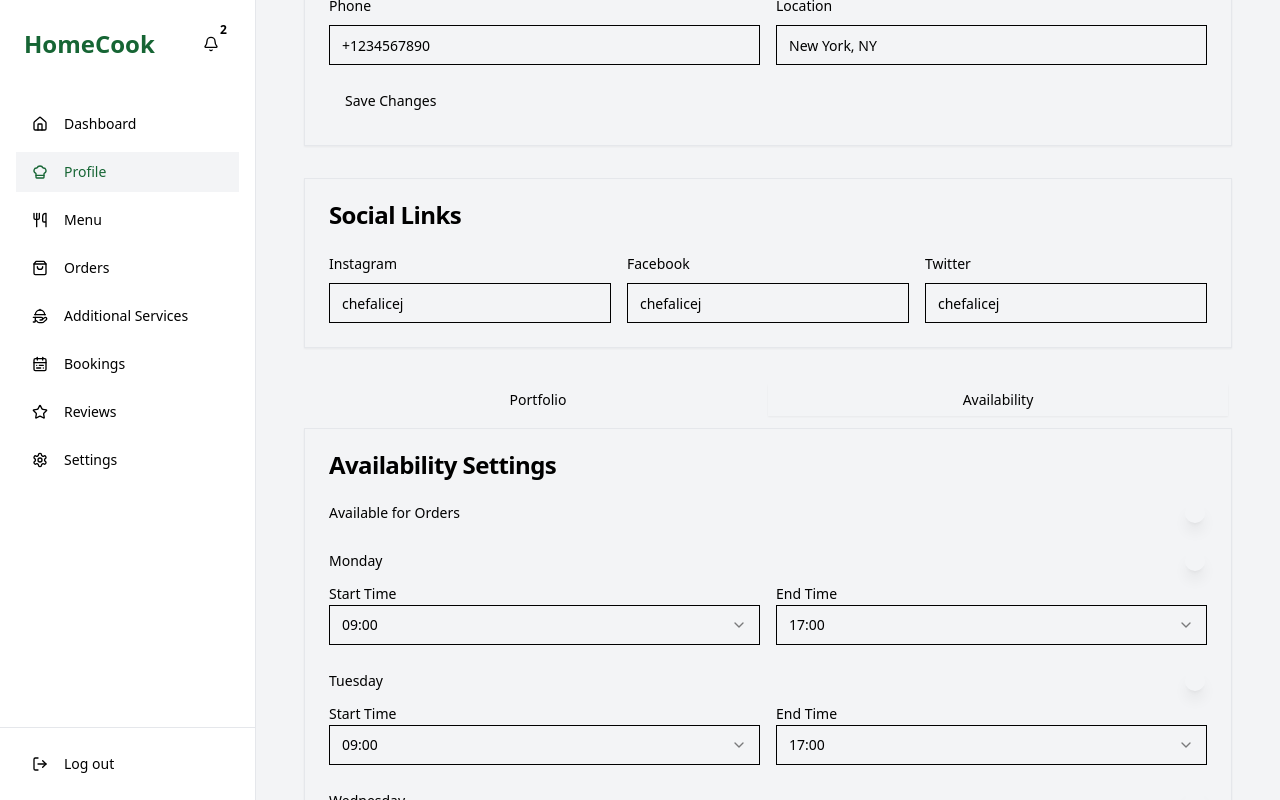
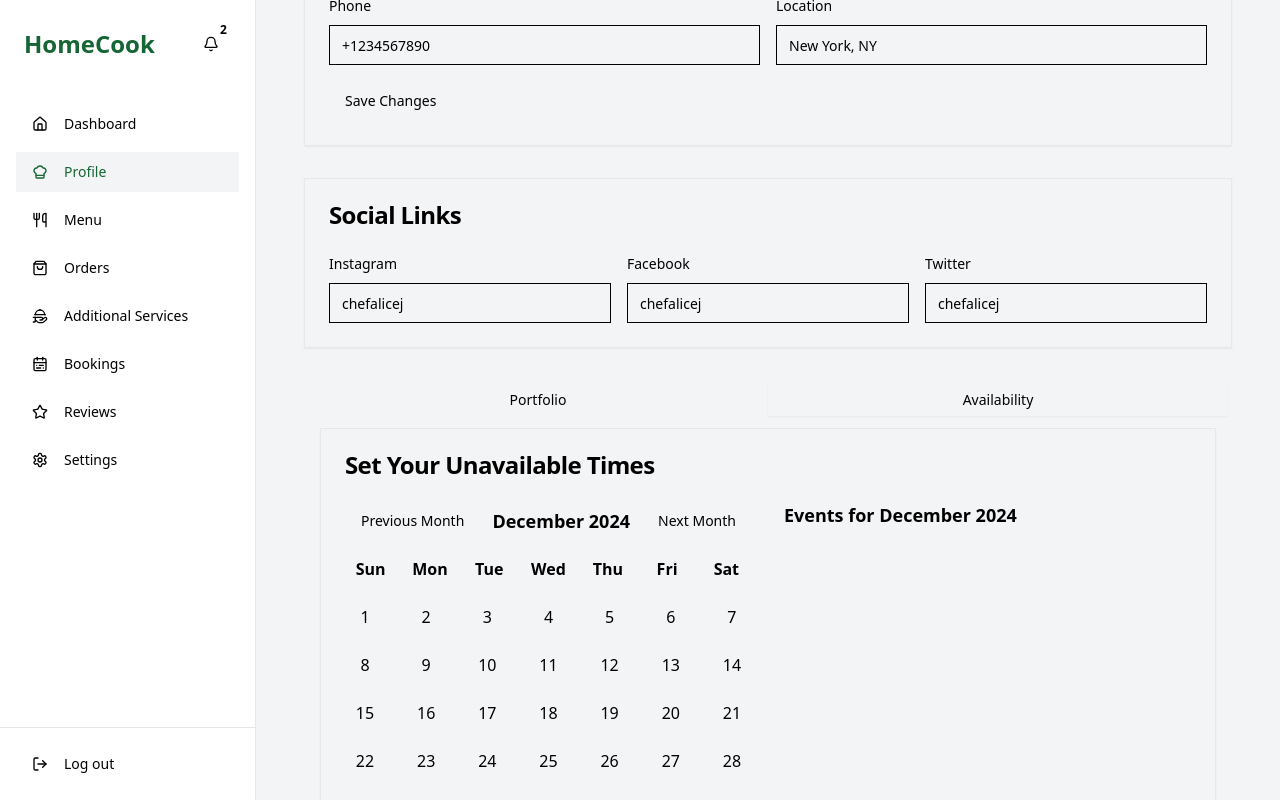
Before and after one commit to Askarov5/homecook, a Next.js app: page /dashboard/profile in a window 1280 px wide. Both pictures are taken after a click on the tab "Availability". Shown: the part 72-872 px from the top of the page. Built offline with nearby package versions, Linux system fonts and the light colour scheme.

Commit message:
update availability

```diff
--- a/app/dashboard/components/AvailabilitySettings.tsx
+++ b/app/dashboard/components/AvailabilitySettings.tsx
@@ -1,103 +1,315 @@
-import { useState } from 'react'
+"use client"
+
+import React, { useState, useEffect } from 'react'
+import { format, addDays, startOfMonth, endOfMonth, eachDayOfInterval, isSameDay, isSameMonth, parseISO } from 'date-fns'
+import { Card, CardContent, CardHeader, CardTitle } from "@/components/ui/card"
 import { Button } from "@/components/ui/button"
-import { Card, CardContent, CardHeader, CardTitle } from "@/components/ui/card"
+import { Input } from "@/components/ui/input"
 import { Label } from "@/components/ui/label"
-import { Switch } from "@/components/ui/switch"
+import { Textarea } from "@/components/ui/textarea"
+import { cn } from "@/lib/utils"
+import { Dialog, DialogContent, DialogHeader, DialogTitle, DialogFooter } from "@/components/ui/dialog"
 import { Select, SelectContent, SelectItem, SelectTrigger, SelectValue } from "@/components/ui/select"
 
-const daysOfWeek = ['Monday', 'Tuesday', 'Wednesday', 'Thursday', 'Friday', 'Saturday', 'Sunday']
+type ServiceType = 'inHomeCooking' | 'privateEvents' | 'cookingLessons' | 'dietaryPlanning' | 'groceryShopping' | 'catering';
+
+interface Event {
+  id: string;
+  title: string;
+  start: string;
+  end: string;
+  serviceType: ServiceType;
+  address: string;
+}
+
+interface DayEvents {
+  date: Date;
+  events: Event[];
+}
+
+const serviceTypeColors: Record<ServiceType, string> = {
+  inHomeCooking: 'bg-red-200',
+  privateEvents: 'bg-blue-200',
+  cookingLessons: 'bg-green-200',
+  dietaryPlanning: 'bg-yellow-200',
+  groceryShopping: 'bg-purple-200',
+  catering: 'bg-pink-200',
+};
 
 export function AvailabilitySettings() {
-  const [availability, setAvailability] = useState({
-    isAvailable: true,
-    days: daysOfWeek.reduce((acc, day) => ({ ...acc, [day]: true }), {}),
-    times: daysOfWeek.reduce((acc, day) => ({ ...acc, [day]: { start: '09:00', end: '17:00' } }), {}),
-  })
+  const [selectedMonth, setSelectedMonth] = useState<Date>(new Date());
+  const [events, setEvents] = useState<DayEvents[]>([]);
+  const [selectedDay, setSelectedDay] = useState<Date | null>(null);
+  const [isEventDialogOpen, setIsEventDialogOpen] = useState(false);
+  const [currentEvent, setCurrentEvent] = useState<Event>({ id: '', title: '', start: '', end: '', serviceType: 'inHomeCooking', address: '' });
+  const [isEditing, setIsEditing] = useState(false);
 
-  const handleAvailabilityToggle = () => {
-    setAvailability(prev => ({ ...prev, isAvailable: !prev.isAvailable }))
+  const handleDayClick = (day: Date) => {
+    setSelectedDay(day);
+  };
+
+  const handleAddOrUpdateEvent = () => {
+    if (selectedDay) {
+      const updatedEvents = isEditing
+        ? events.map(e =>
+            isSameDay(e.date, selectedDay)
+              ? { ...e, events: e.events.map(ev => ev.id === currentEvent.id ? currentEvent : ev) }
+              : e
+          )
+        : events.map(e =>
+            isSameDay(e.date, selectedDay)
+              ? { ...e, events: [...e.events, { ...currentEvent, id: Date.now().toString() }] }
+              : e
+          );
+
+      if (!events.some(e => isSameDay(e.date, selectedDay))) {
+        updatedEvents.push({ date: selectedDay, events: [{ ...currentEvent, id: Date.now().toString() }] });
       }
 
-  const handleDayToggle = (day: string) => {
-    setAvailability(prev => ({
-      ...prev,
-      days: { ...prev.days, [day]: !prev.days[day] },
-    }))
+      setEvents(updatedEvents);
+      setIsEventDialogOpen(false);
+      setCurrentEvent({ id: '', title: '', start: '', end: '', serviceType: 'inHomeCooking', address: '' });
+      setIsEditing(false);
     }
+  };
 
-  const handleTimeChange = (day: string, period: 'start' | 'end', value: string) => {
-    setAvailability(prev => ({
-      ...prev,
-      times: { ...prev.times, [day]: { ...prev.times[day], [period]: value } },
-    }))
+  const handleEditEvent = (event: Event) => {
+    setCurrentEvent(event);
+    setIsEditing(true);
+    setIsEventDialogOpen(true);
+  };
+
+  const handleRemoveEvent = (eventId: string) => {
+    if (selectedDay) {
+      const updatedEvents = events.map(e =>
+        isSameDay(e.date, selectedDay)
+          ? { ...e, events: e.events.filter(event => event.id !== eventId) }
+          : e
+      );
+      setEvents(updatedEvents);
     }
+  };
+
+  const isDayUnavailable = (day: Date) => {
+    return events.some(e => isSameDay(e.date, day) && e.events.length > 0);
+  };
+
+  const getEventColor = (day: Date) => {
+    const dayEvents = events.find(e => isSameDay(e.date, day))?.events;
+    if (dayEvents && dayEvents.length > 0) {
+      return serviceTypeColors[dayEvents[0].serviceType];
+    }
+    return '';
+  };
+
+  const renderCalendar = () => {
+    const monthStart = startOfMonth(selectedMonth);
+    const monthEnd = endOfMonth(monthStart);
+    const startDate = addDays(monthStart, -monthStart.getDay());
+    const endDate = addDays(monthEnd, 6 - monthEnd.getDay());
+
+    const dateFormat = "d";
+    const rows = [];
+
+    let days = [];
+    let day = startDate;
+    let formattedDate = "";
+
+    while (day <= endDate) {
+      for (let i = 0; i < 7; i++) {
+        formattedDate = format(day, dateFormat);
+        const cloneDay = day;
+        days.push(
+          <div
+            className={cn(
+              "h-10 w-10 flex items-center justify-center rounded-full cursor-pointer",
+              !isSameMonth(day, monthStart) && "text-gray-400",
+              selectedDay && isSameDay(day, selectedDay) && "bg-blue-500 text-white",
+              isDayUnavailable(day) && getEventColor(day)
+            )}
+            key={day.toString()}
+            onClick={() => handleDayClick(cloneDay)}
+          >
+            {formattedDate}
+          </div>
+        );
+        day = addDays(day, 1);
+      }
+      rows.push(
+        <div className="flex justify-between mt-2" key={day.toString()}>
+          {days}
+        </div>
+      );
+      days = [];
+    }
+    return <div className="mt-4">{rows}</div>;
+  };
+
+  const renderMonthlyEventList = () => {
+    const monthEvents = events.filter(e => isSameMonth(e.date, selectedMonth));
+    return (
+      <div className="space-y-4">
+        <h3 className="text-lg font-semibold">Events for {format(selectedMonth, 'MMMM yyyy')}</h3>
+        {monthEvents.map((dayEvent) => (
+          <div key={dayEvent.date.toString()}>
+            <h4 className="font-semibold">{format(dayEvent.date, 'MMMM d, yyyy')}</h4>
+            {dayEvent.events.map((event) => (
+              <div key={event.id} className={cn("p-2 rounded mt-2", serviceTypeColors[event.serviceType])}>
+                <p className="font-semibold">{event.title}</p>
+                <p className="text-sm">{event.start} - {event.end}</p>
+                <p className="text-sm">{event.serviceType}</p>
+                <p className="text-sm">{event.address}</p>
+              </div>
+            ))}
+          </div>
+        ))}
+      </div>
+    );
+  };
 
   return (
+    <Card className="w-full max-w-4xl mx-auto">
+      <CardHeader>
+        <CardTitle>Set Your Unavailable Times</CardTitle>
+      </CardHeader>
+      <CardContent>
+        <div className="flex flex-col md:flex-row gap-8">
+          <div className="flex-1">
+            <div className="flex justify-between items-center mb-4">
+              <Button onClick={() => setSelectedMonth(addDays(selectedMonth, -30))}>Previous Month</Button>
+              <h2 className="text-lg font-semibold">{format(selectedMonth, 'MMMM yyyy')}</h2>
+              <Button onClick={() => setSelectedMonth(addDays(selectedMonth, 30))}>Next Month</Button>
+            </div>
+            <div className="grid grid-cols-7 gap-2 text-center">
+              {['Sun', 'Mon', 'Tue', 'Wed', 'Thu', 'Fri', 'Sat'].map(day => (
+                <div key={day} className="font-semibold">{day}</div>
+              ))}
+            </div>
+            {renderCalendar()}
+          </div>
+          <div className="flex-1">
+            {selectedDay ? (
               <Card>
                 <CardHeader>
-        <CardTitle>Availability Settings</CardTitle>
+                  <CardTitle>{format(selectedDay, 'MMMM d, yyyy')}</CardTitle>
                 </CardHeader>
                 <CardContent>
-        <div className="space-y-6">
-          <div className="flex items-center justify-between">
-            <Label htmlFor="availability-toggle">Available for Orders</Label>
-            <Switch
-              id="availability-toggle"
-              checked={availability.isAvailable}
-              onCheckedChange={handleAvailabilityToggle}
+                  <div className="space-y-4">
+                    <Button onClick={() => {
+                      setIsEditing(false);
+                      setCurrentEvent({ id: '', title: '', start: '', end: '', serviceType: 'inHomeCooking', address: '' });
+                      setIsEventDialogOpen(true);
+                    }}>
+                      Add Unavailable Time
+                    </Button>
+                    {events.find(e => isSameDay(e.date, selectedDay))?.events.map((event) => (
+                      <div key={event.id} className={cn("flex items-center justify-between p-2 rounded", serviceTypeColors[event.serviceType])}>
+                        <div>
+                          <p className="font-semibold">{event.title}</p>
+                          <p className="text-sm">{event.start} - {event.end}</p>
+                          <p className="text-sm">{event.serviceType}</p>
+                          <p className="text-sm">{event.address}</p>
+                        </div>
+                        <div>
+                          <Button variant="outline" size="sm" onClick={() => handleEditEvent(event)} className="mr-2">
+                            Edit
+                          </Button>
+                          <Button variant="destructive" size="sm" onClick={() => handleRemoveEvent(event.id)}>
+                            Remove
+                          </Button>
+                        </div>
+                      </div>
+                    ))}
+                  </div>
+                </CardContent>
+              </Card>
+            ) : (
+              renderMonthlyEventList()
+            )}
+          </div>
+        </div>
+      </CardContent>
+      <Dialog open={isEventDialogOpen} onOpenChange={setIsEventDialogOpen}>
+        <DialogContent>
+          <DialogHeader>
+            <DialogTitle>{isEditing ? 'Edit Unavailable Time' : 'Add Unavailable Time'}</DialogTitle>
+          </DialogHeader>
+          <div className="grid gap-4 py-4">
+            <div className="grid grid-cols-4 items-center gap-4">
+              <Label htmlFor="title" className="text-right">
+                Title
+              </Label>
+              <Input
+                id="title"
+                value={currentEvent.title}
+                onChange={(e) => setCurrentEvent({ ...currentEvent, title: e.target.value })}
+                className="col-span-3"
               />
             </div>
-          {daysOfWeek.map(day => (
-            <div key={day} className="space-y-2">
-              <div className="flex items-center justify-between">
-                <Label htmlFor={`${day}-toggle`}>{day}</Label>
-                <Switch
-                  id={`${day}-toggle`}
-                  checked={availability.days[day]}
-                  onCheckedChange={() => handleDayToggle(day)}
+            <div className="grid grid-cols-4 items-center gap-4">
+              <Label htmlFor="start" className="text-right">
+                Start Time
+              </Label>
+              <Input
+                id="start"
+                type="time"
+                value={currentEvent.start}
+                onChange={(e) => setCurrentEvent({ ...currentEvent, start: e.target.value })}
+                className="col-span-3"
               />
             </div>
-              {availability.days[day] && (
-                <div className="flex space-x-4">
-                  <div className="flex-1">
-                    <Label htmlFor={`${day}-start`}>Start Time</Label>
+            <div className="grid grid-cols-4 items-center gap-4">
+              <Label htmlFor="end" className="text-right">
+                End Time
+              </Label>
+              <Input
+                id="end"
+                type="time"
+                value={currentEvent.end}
+                onChange={(e) => setCurrentEvent({ ...currentEvent, end: e.target.value })}
+                className="col-span-3"
+              />
+            </div>
+            <div className="grid grid-cols-4 items-center gap-4">
+              <Label htmlFor="serviceType" className="text-right">
+                Service Type
+              </Label>
               <Select
-                      value={availability.times[day].start}
-                      onValueChange={(value) => handleTimeChange(day, 'start', value)}
+                value={currentEvent.serviceType}
+                onValueChange={(value: ServiceType) => setCurrentEvent({ ...currentEvent, serviceType: value })}
               >
-                      <SelectTrigger id={`${day}-start`}>
-                        <SelectValue placeholder="Select start time" />
+                <SelectTrigger className="col-span-3">
+                  <SelectValue placeholder="Select service type" />
                 </SelectTrigger>
                 <SelectContent>
-                        {['09:00', '10:00', '11:00', '12:00'].map(time => (
-                          <SelectItem key={time} value={time}>{time}</SelectItem>
-                        ))}
+                  <SelectItem value="inHomeCooking">In-Home Cooking</SelectItem>
+                  <SelectItem value="privateEvents">Private Events</SelectItem>
+                  <SelectItem value="cookingLessons">Cooking Lessons</SelectItem>
+                  <SelectItem value="dietaryPlanning">Dietary Planning</SelectItem>
+                  <SelectItem value="groceryShopping">Grocery Shopping</SelectItem>
+                  <SelectItem value="catering">Catering</SelectItem>
                 </SelectContent>
               </Select>
             </div>
-                  <div className="flex-1">
-                    <Label htmlFor={`${day}-end`}>End Time</Label>
-                    <Select
-                      value={availability.times[day].end}
-                      onValueChange={(value) => handleTimeChange(day, 'end', value)}
-                    >
-                      <SelectTrigger id={`${day}-end`}>
-                        <SelectValue placeholder="Select end time" />
-                      </SelectTrigger>
-                      <SelectContent>
-                        {['17:00', '18:00', '19:00', '20:00'].map(time => (
-                          <SelectItem key={time} value={time}>{time}</SelectItem>
-                        ))}
-                      </SelectContent>
-                    </Select>
+            <div className="grid grid-cols-4 items-center gap-4">
+              <Label htmlFor="address" className="text-right">
+                Address
+              </Label>
+              <Textarea
+                id="address"
+                value={currentEvent.address}
+                onChange={(e) => setCurrentEvent({ ...currentEvent, address: e.target.value })}
+                className="col-span-3"
+              />
             </div>
           </div>
-              )}
-            </div>
-          ))}
-          <Button>Save Availability Settings</Button>
-        </div>
-      </CardContent>
+          <DialogFooter>
+            <Button type="submit" onClick={handleAddOrUpdateEvent}>
+              {isEditing ? 'Update Event' : 'Add Event'}
+            </Button>
+          </DialogFooter>
+        </DialogContent>
+      </Dialog>
     </Card>
-  )
+  );
 }
--- a/app/types/index.ts
+++ b/app/types/index.ts
@@ -48,6 +48,8 @@ export interface MenuItem {
   dietaryRestrictions?: string[];
   notes: string;
 }
+
+export type SortBy = 'newest' | 'highest' | 'lowest' | 'helpful' | 'flagged';
 
 export interface Review {
   id: number;
```
Also changed, not shown: app/chef/[id]/page.tsx (+6 -2 lines), app/dashboard/components/ChefProfile.tsx (+5 -2 lines). Lines whose indentation alone changed are shown as unchanged.
